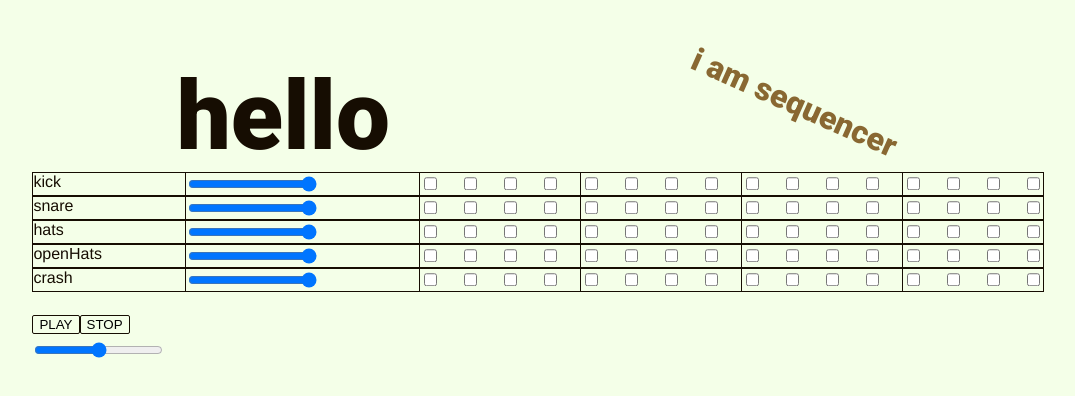
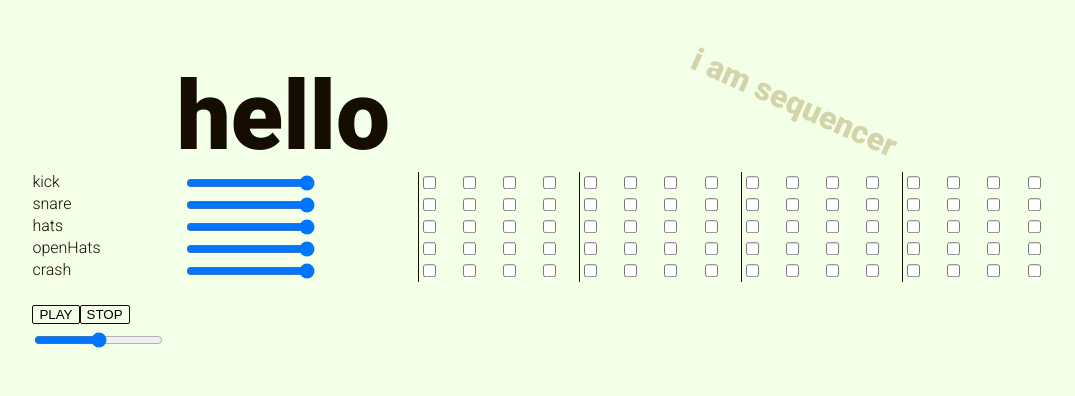
Before and after one commit to jamesoshea/vue-sequencer, a Vue app: page / in a window 1280 px wide. Shown: the top 396 px of the page, without its empty margins (102-1177 px from the left). Built offline with nearby package versions, Linux system fonts and the light colour scheme.

Commit message:
wow amazing colour scheme james, you're killing it

```diff
--- a/src/assets/main.scss
+++ b/src/assets/main.scss
@@ -1,16 +1,14 @@
-@import url('https://fonts.googleapis.com/css?family=Roboto:900');
+@import url('https://fonts.googleapis.com/css?family=Roboto:300,900');
 
 @import './variables.scss';
 
 body {
+  font-family: 'Roboto', sans-serif;
   background-color: $lightest-grey;
   color: $darkest-grey;
 }
 
 #app {
-  font-family: "Avenir", Helvetica, Arial, sans-serif;
-  -webkit-font-smoothing: antialiased;
-  -moz-osx-font-smoothing: grayscale;
   margin-top: 60px;
 }
 
--- a/src/assets/variables.scss
+++ b/src/assets/variables.scss
@@ -1,3 +1,4 @@
 $lightest-grey: #F4FFE8;
+$dark-vanilla: #D4D4AA;
 $spanish-bistre: #896832;
 $darkest-grey: #160D02;
--- a/src/components/Instrument.vue
+++ b/src/components/Instrument.vue
@@ -78,7 +78,6 @@
   display: flex;
   flex-wrap: wrap;
   flex-direction: row;
-  border: 1px solid;
 }
 
 .instrument__title {
@@ -88,7 +87,6 @@
 
 .instrument__volume {
   flex-grow: 1;
-  border-left: 1px solid $darkest-grey;
 }
 
 .instrument__beats {
@@ -99,7 +97,7 @@
 }
 
 .instrument__beat--current-beat {
-  background-color: mediumseagreen;
+  background-color: $dark-vanilla;
 }
 
 .instrument__beat--downbeat {
--- a/src/components/Sequencer.vue
+++ b/src/components/Sequencer.vue
@@ -149,7 +149,7 @@ function noteGrid() {
 
 .sequencer__message {
   font-family: 'Roboto', sans-serif;
-  color: $spanish-bistre;
+  color: $dark-vanilla;
   font-size: 2em;
   margin: 0;
   transform: rotate(24deg) translateY(20%);
```
